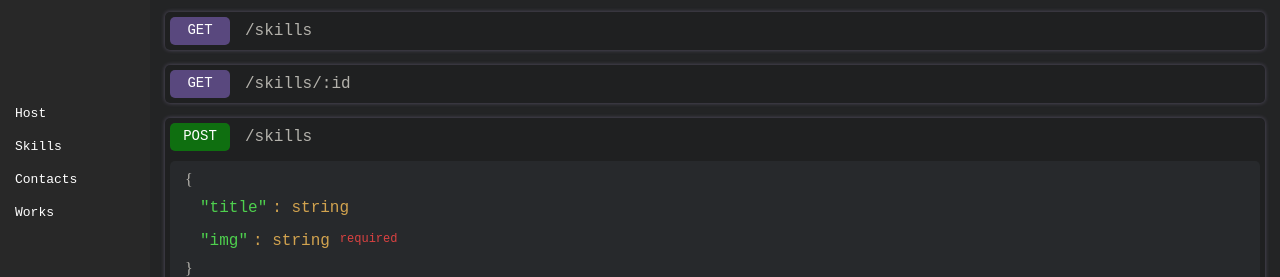
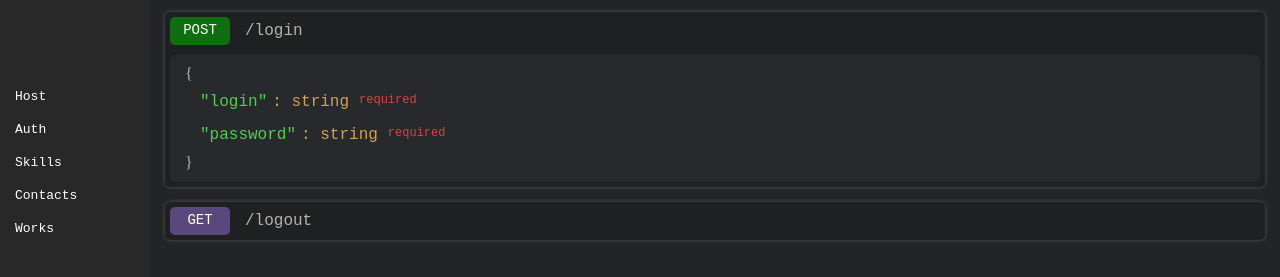
Before and after one commit to AlienNT/kestenbaum-page-me-api, a website: page views/index.html in a window 1280 px wide. Shown: the part 239-516 px from the top of the page. Drawn offline with Linux system fonts and the light colour scheme.

Commit message:
update(api/view): add auth helper

```diff
--- a/views/index.html
+++ b/views/index.html
@@ -13,6 +13,9 @@
                 <ul>
                     <li class="navigation-item">
                         <a href="#host">Host</a>
+                    </li>
+                    <li class="navigation-item">
+                        <a href="#auth">Auth</a>
                     </li>
                     <li class="navigation-item">
                         <a href="#skills">Skills</a>
@@ -36,6 +39,33 @@
                 </div>
             </div>
         </div>
+        <section class="section" id="auth">
+            <div class="container">
+                <div class="section-title">Auth</div>
+                <ul class="request-list">
+                    <li class="request-list__item">
+                        <div class="request-method post">post</div>
+                        <div class="request-route">/login</div>
+                        <div class="request-description">
+                            <ul class="request-fields">
+                                <li class="request-field require">
+                                    <div class="field-name">login</div>
+                                    <div class="field-type">string</div>
+                                </li>
+                                <li class="request-field require">
+                                    <div class="field-name">password</div>
+                                    <div class="field-type">string</div>
+                                </li>
+                            </ul>
+                        </div>
+                    </li>
+                    <li class="request-list__item">
+                        <div class="request-method get">get</div>
+                        <div class="request-route">/logout</div>
+                    </li>
+                </ul>
+            </div>
+        </section>
         <section class="section" id="skills">
             <div class="container">
                 <div class="section-title">Skills</div>
```
